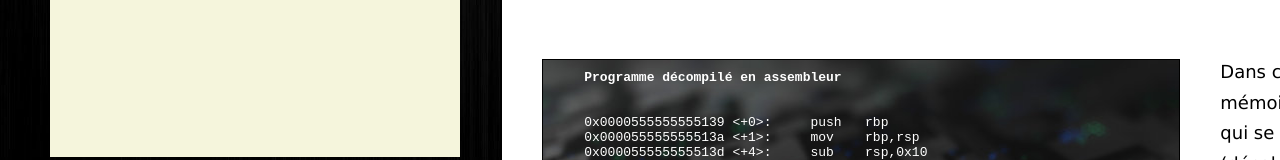
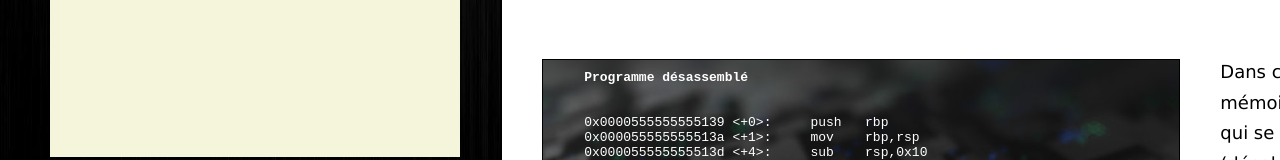
Before and after one commit to Tom314905335798386794917762793/-Tom314905335798386794917762793.github.io, a plain HTML site: page html/Langages.html in a window 1280 px wide. Shown: the part 811-971 px from the top of the page. Drawn offline with Linux system fonts and the light colour scheme.

Commit message:
Update Langages.html

```diff
--- a/html/Langages.html
+++ b/html/Langages.html
@@ -43,7 +43,7 @@
                 <br>
                 <p class="align_gauche">Dans les années 1940, le langage assembleur est utilisé par les premiers ordinateurs notamment l'ENIAC en 1947. L'assembleur est un langage de bas-niveau c'est-à-dire un langage qui est directement lié aux instructions machines. La raison pour laquelle il est utilisé à cette époque est qu'il est le plus facile pour les programmeurs à lire. Aujourd'hui, il est considéré comme assez complexe à l'emploi et est principalement utilisé durant le déboguage ou le reverse-engineering. L'assembleur est fait d'<strong>opcode</strong> qui servent à indiquer les instructions à exécutées. Par exemple, dans l'assembleur moderne, nous avons des programmes qui ressemblent à ça :</p>
                 <pre class="align_gauche">
-    <strong>Programme décompilé en assembleur</strong>
+    <strong>Programme désassemblé</strong>
 
 
     0x0000555555555139 <+0>:     push   rbp
```
